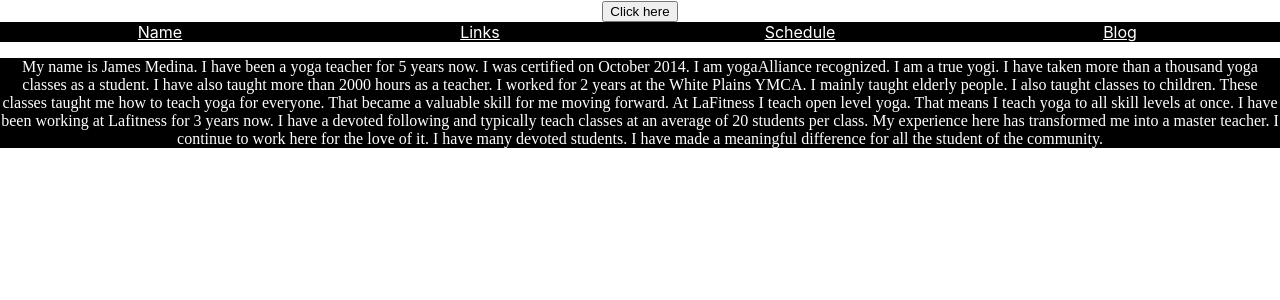
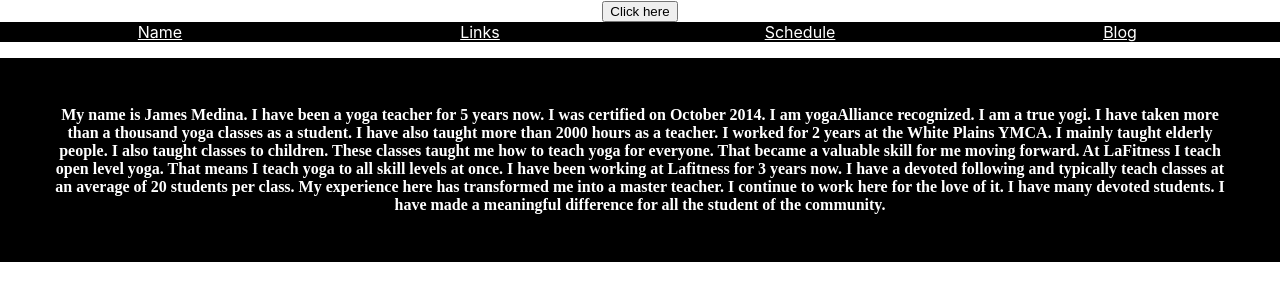
Before and after one commit to JamesMedina7787/jamesmedina7787, a React (Create React App) app: page /FoldOverItem in a window 1280 px wide. Shown: the top 300 px of the page. Built offline with nearby package versions, Linux system fonts and the light colour scheme.

Commit message:
margins added

```diff
--- a/src/App.css
+++ b/src/App.css
@@ -44,6 +44,8 @@
 
 .blog{
   color: white;
+  padding: 3em;
+  font-weight: bold;
 }
 
 
```
